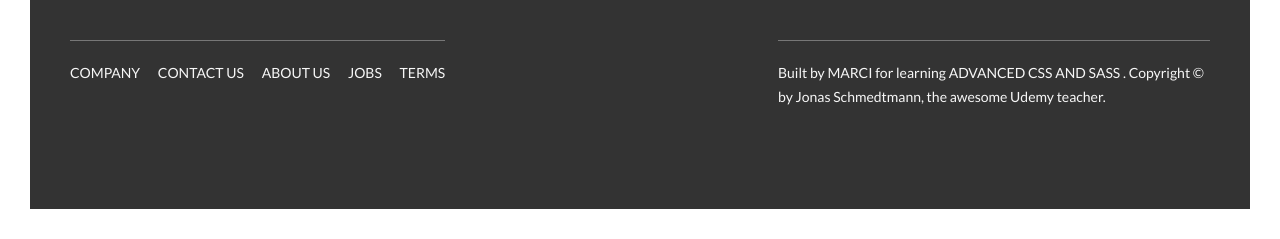
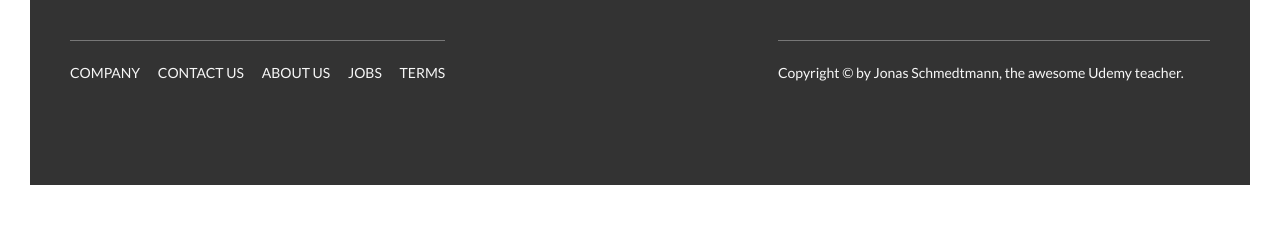
Before and after one commit to martonlanga/advanced-css-course, a website: page Natours/index.html in a window 1280 px wide. Shown: the part 5346-5585 px from the top of the page. After the commit the page ends 5561 px from the top, so only its background shows below. Drawn offline with Linux system fonts and the light colour scheme.

Commit message:
Small final changes

```diff
--- a/Natours/index.html
+++ b/Natours/index.html
@@ -427,10 +427,7 @@
       </div>
       <div class="col-1-of-2">
         <p class="footer__copyright">
-          Built by
-          <a href="#" class="footer__link">Marci</a> for learning
-          <a href="#" class="footer__link">
-            Advanced CSS and Sass</a> . Copyright &copy; by Jonas Schmedtmann, the awesome Udemy teacher.
+          Copyright &copy; by Jonas Schmedtmann, the awesome Udemy teacher.
         </p>
       </div>
     </div>
--- a/Natours/sass/base/_base.scss
+++ b/Natours/sass/base/_base.scss
@@ -33,3 +33,8 @@ body {
 
   scroll-behavior: smooth;
 }
+
+::selection {
+  background-color: $color-primary;
+  color: $color-white;
+}
--- a/Natours/sass/components/_card.scss
+++ b/Natours/sass/components/_card.scss
@@ -153,7 +153,8 @@
     font-weight: 100;
   }
 
-  @include respond(tab-port) {
+  @media only screen and (max-width: 56.25em),
+         only screen and (hover:nonce) {
     height: auto;
     border-radius: 3px;
     background-color: $color-white;
--- a/Natours/sass/layout/_header.scss
+++ b/Natours/sass/layout/_header.scss
@@ -15,9 +15,9 @@
     clip-path: polygon(0 0, 100% 0, 100% 75vh, 0 100%);
   }
 
-  @media (min-resolution: 192dpi) and (min-width: 37.5em),
-         (-webkit-min-device-pixel-rate: 2) and (min-width: 37.5em),
-         /*OR*/ (min-width: 125em) {
+  @media only screen and (min-resolution: 192dpi) and (min-width: 37.5em),
+         only screen and (-webkit-min-device-pixel-rate: 2) and (min-width: 37.5em),
+         only screen and (min-width: 125em) {
     background-image: linear-gradient(
       to right bottom,
       rgba($color-primary-light, 0.7),
```
Also changed, not shown: Natours/sass/abstracts/_mixins.scss (+4 -4 lines), Natours/css/style.comp.css, Natours/css/style.concat.css, Natours/css/style.css, Natours/css/style.prefix.css.
